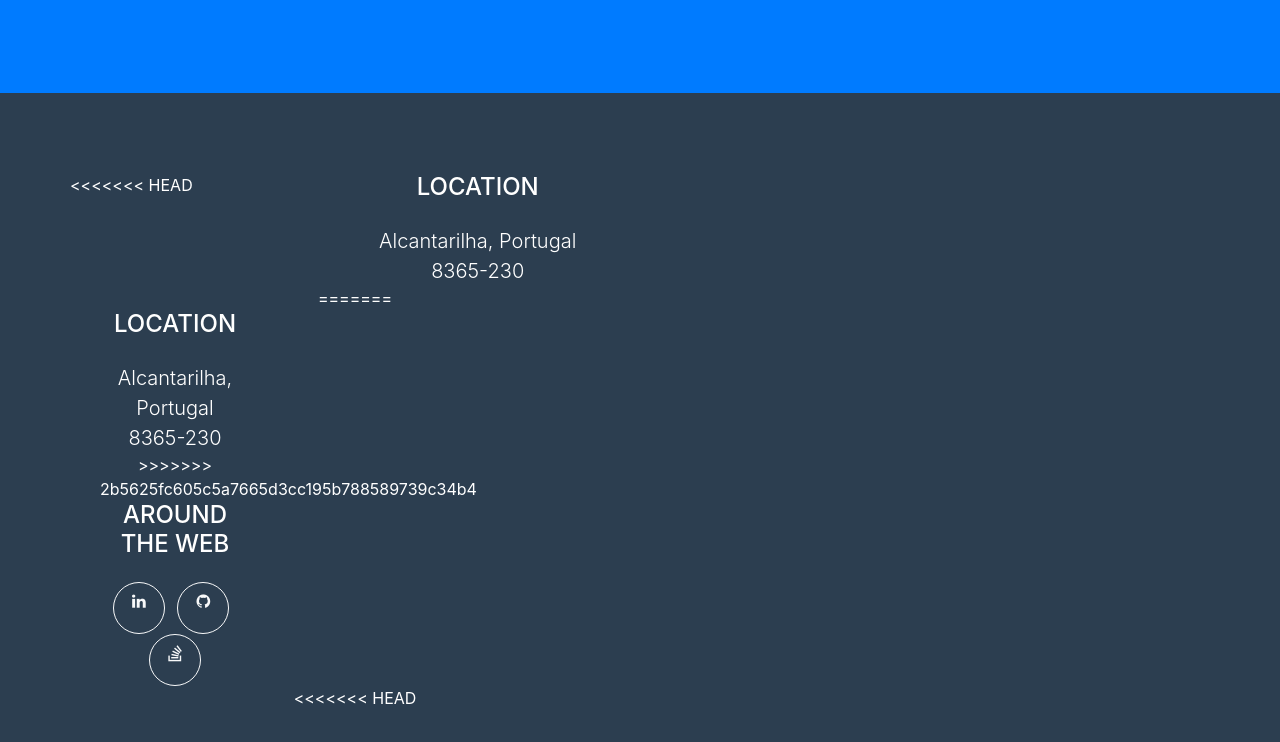
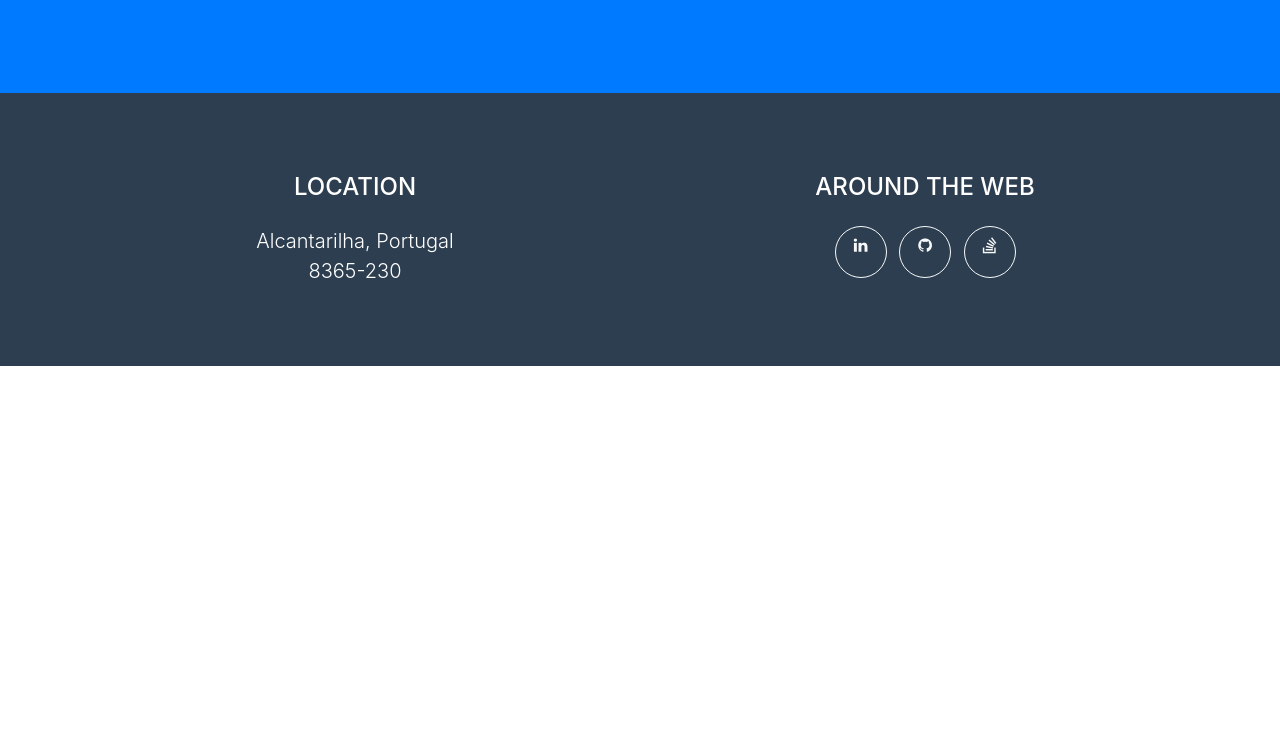
Before and after one commit to pars3c/portfolio-of-awesomeness, a website with bundled scripts: page index.html in a window 1280 px wide. Shown: the part 2693-3435 px from the top of the page. After the commit the page ends 3059 px from the top, so only its background shows below. Built offline with nearby package versions, Linux system fonts and the light colour scheme; a script that the page names is missing; files whose address does not match are found by name.

Commit message:
index fixed

```diff
--- a/index.html
+++ b/index.html
@@ -267,19 +267,11 @@
     <footer class="footer text-center" id="contact">
       <div class="container">
         <div class="row">
-<<<<<<< HEAD
           <div class="col-md-6 mb-5 mb-lg-0">
             <h4 class="text-uppercase mb-4">Location</h4>
             <p class="lead mb-0">Alcantarilha, Portugal<br> 8365-230</p>
           </div>
           <div class="col-md-6 mb-5 mb-lg-0">
-=======
-          <div class="col-md-4 mb-5 mb-lg-0">
-            <h4 class="text-uppercase mb-4">Location</h4>
-            <p class="lead mb-0">Alcantarilha, Portugal<br> 8365-230</p>
-          </div>
-          <div class="col-md-4 mb-5 mb-lg-0">
->>>>>>> 2b5625fc605c5a7665d3cc195b788589739c34b4
             <h4 class="text-uppercase mb-4">Around the Web</h4>
             <ul class="list-inline mb-0">
               <li class="list-inline-item">
@@ -299,18 +291,10 @@
                 </li>
             </ul>
           </div>
-<<<<<<< HEAD
           <!--<div class="col-md-4">
             <h4 class="text-uppercase mb-4"></h4>
             <p class="lead mb-0"></p>
           </div> -- >
-=======
-          <div class="col-md-4">
-            <h4 class="text-uppercase mb-4">About Freelancer</h4>
-            <p class="lead mb-0">Freelance is a free to use, open source Bootstrap theme created by
-              <a href="http://startbootstrap.com">Start Bootstrap</a>.</p>
-          </div>
->>>>>>> 2b5625fc605c5a7665d3cc195b788589739c34b4
         </div>
       </div>
     </footer>
```
